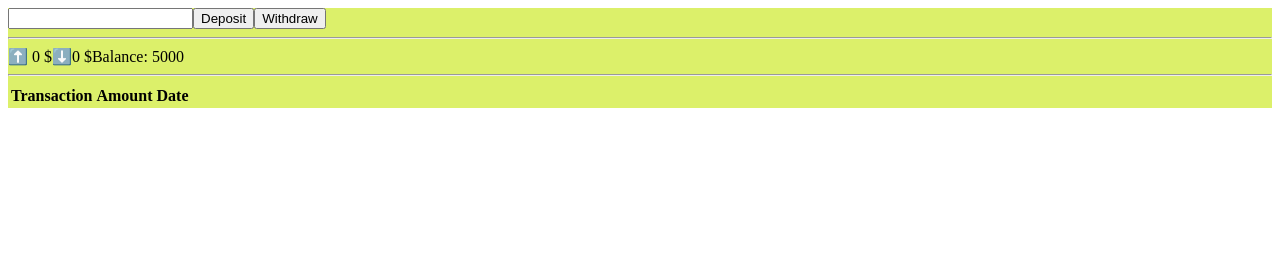
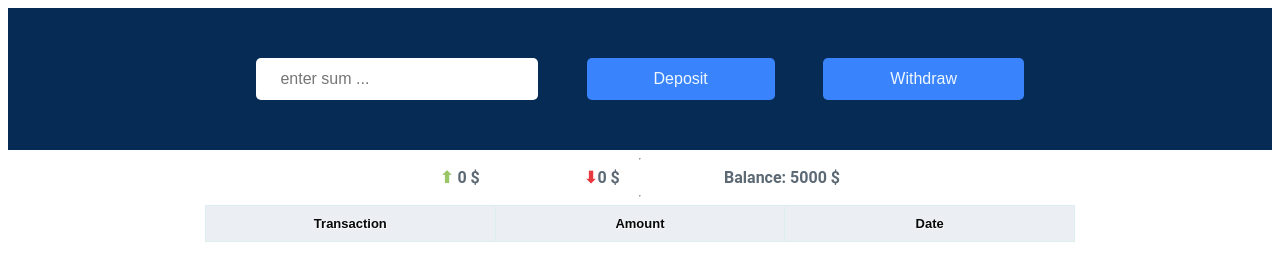
Before and after one commit to 503292/bank-account-react, a React app: page / in a window 1280 px wide. Built offline with nearby package versions, Linux system fonts and the light colour scheme.

Commit message:
ADD _ css.styles for project

```diff
--- a/src/components/Dashboard/Balance/Balance.js
+++ b/src/components/Dashboard/Balance/Balance.js
@@ -3,14 +3,15 @@ import PropTypes from 'prop-types';
 import css from './Balance.module.css';
 
 const Balance = ({ balance, income, expenses }) => (
-  <section className={css.balance}>
-    <span role="img" aria-label="money+">
-      ⬆️ {income} $
+  <section className={css.balanceSec}>
+    <span className={css.income} role="img" aria-label="money+">
+      <span>⬆</span> {income} $
     </span>
-    <span role="img" aria-label="money-">
-      ⬇️{expenses} $
+    <span className={css.expenses} role="img" aria-label="money-">
+      <span>⬇</span>
+      {expenses} $
     </span>
-    <span>Balance: {balance}</span>
+    <span className={css.balance}>Balance: {balance} $</span>
   </section>
 );
 
--- a/src/components/Dashboard/Balance/Balance.module.css
+++ b/src/components/Dashboard/Balance/Balance.module.css
@@ -0,0 +1,17 @@
+.balanceSec {
+  display: flex;
+  width: 400px;
+  justify-content: space-between;
+  align-items: center;
+  margin: 0 auto;
+  font-family: 'Roboto', sans-serif;
+  font-size: 16px;
+  font-weight: bold;
+  color: #5c6975;
+}
+.income span {
+  color: #99c766;
+}
+.expenses span {
+  color: #e83a3e;
+}
--- a/src/components/Dashboard/Controls/Controls.js
+++ b/src/components/Dashboard/Controls/Controls.js
@@ -4,13 +4,31 @@ import css from './Controls.module.css';
 
 const Controls = ({ handleChange, handleMinus, handlePlus }) => (
   <section className={css.controls}>
-    <input type="number" name="amount" onChange={handleChange} />
-    <button type="button" name="Deposit" onClick={handlePlus}>
-      Deposit
-    </button>
-    <button type="button" name="Withdraw" onClick={handleMinus}>
-      Withdraw
-    </button>
+    <div className={css.wrapIntBut}>
+      <input
+        className={css.amount}
+        type="number"
+        name="amount"
+        onChange={handleChange}
+        placeholder=" enter sum ..."
+      />
+      <button
+        className={`${css.depositBtn} ${css.btn}`}
+        type="button"
+        name="Deposit"
+        onClick={handlePlus}
+      >
+        Deposit
+      </button>
+      <button
+        className={`${css.withdrawBtn} ${css.btn}`}
+        type="button"
+        name="Withdraw"
+        onClick={handleMinus}
+      >
+        Withdraw
+      </button>
+    </div>
   </section>
 );
 Controls.propTypes = {
--- a/src/components/Dashboard/Controls/Controls.module.css
+++ b/src/components/Dashboard/Controls/Controls.module.css
@@ -0,0 +1,37 @@
+.controls {
+  padding: 50px 0;
+  display: flex;
+  justify-content: center;
+  background-color: #062b55;
+}
+
+.wrapIntBut {
+  display: flex;
+  justify-content: space-between;
+  width: 768px;
+}
+
+.amount {
+  padding-left: 20px;
+  font-size: 16px;
+  border-radius: 5px;
+  border: none;
+  width: 260px;
+}
+
+.btn:hover,
+.btn:focus {
+  background-color: #476ba5;
+}
+
+.depositBtn,
+.withdrawBtn {
+  color: aliceblue;
+  background-color: #3983fd;
+  border: 2px solid transparent;
+  border-radius: 5px;
+  font-size: 16px;
+  font-weight: 400;
+  padding: 10px 65px;
+  outline: none;
+}
--- a/src/components/Dashboard/Dashboard.module.css
+++ b/src/components/Dashboard/Dashboard.module.css
@@ -1,3 +1,10 @@
 .dashboard {
-  background-color: rgb(220, 240, 106);
+  background-color: white;
+  /* text-align: center; */
+  display: flex;
+  flex-direction: column;
+
+  margin: 0 auto;
+  font-family: 'Roboto', sans-serif;
+  font-size: 16px;
 }
--- a/src/components/Dashboard/TransactionHistory/TransactionHistory.js
+++ b/src/components/Dashboard/TransactionHistory/TransactionHistory.js
@@ -5,14 +5,14 @@ import css from './TransactionHistory.module.css';
 const TransactionHistory = ({ transactions }) => {
   return (
     <table className={css.history}>
-      <thead>
+      <thead className={css.head}>
         <tr>
           <th>Transaction</th>
           <th>Amount</th>
           <th>Date</th>
         </tr>
       </thead>
-      <tbody>
+      <tbody className={css.body}>
         {/* <tr>
           <td>Deposit</td>
           <td>200$</td>
--- a/src/components/Dashboard/TransactionHistory/TransactionHistory.module.css
+++ b/src/components/Dashboard/TransactionHistory/TransactionHistory.module.css
@@ -0,0 +1,24 @@
+.history {
+  text-align: center;
+  width: 870px;
+  margin: 0 auto;
+  border: solid 1px #ddeeee;
+  border-collapse: collapse;
+  border-spacing: 0;
+  font: normal 13px Arial, sans-serif;
+}
+.history thead th {
+  width: 33%;
+  background-color: #ebeef2;
+  border: solid 1px #ddeeee;
+  color: #070a0a;
+  padding: 10px;
+  text-align: center;
+  text-shadow: 1px 1px 1px #fff;
+}
+.history tbody td {
+  border: solid 1px #ddeeee;
+  color: #5c6975;
+  padding: 10px;
+  text-shadow: 1px 1px 1px #fff;
+}
```
